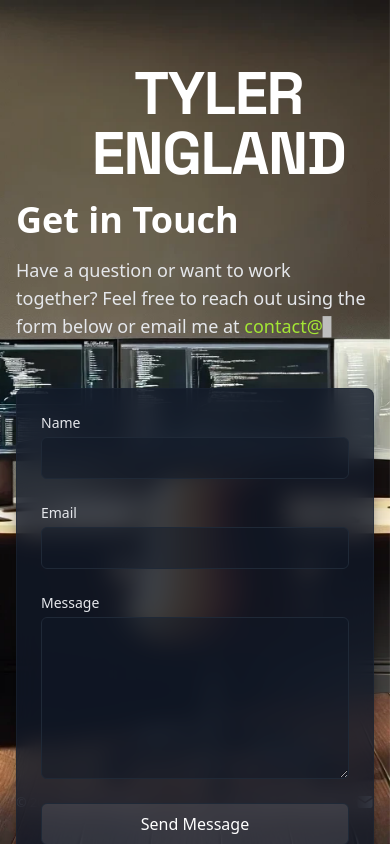
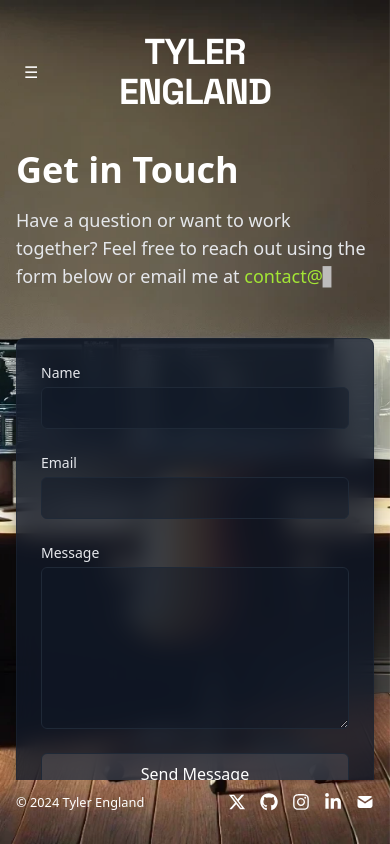
Before and after one commit to tylerengland25/personal-website, a Next.js app: page /contact in a window 390 px wide. Built offline with nearby package versions, Linux system fonts and the light colour scheme.

Commit message:
Contact page

```diff
--- a/app/contact/page.tsx
+++ b/app/contact/page.tsx
@@ -4,17 +4,23 @@ import { socialLinks } from '../config';
 import { Navbar } from '../(home)/components/nav';
 import Footer from '../(home)/components/footer';
 import TypeWriter from '../components/type-writer';
+import MobileNav from '../(home)/components/mobile-nav';
 
 export default function Contact() {
   return (
     <div className="h-screen overflow-hidden relative flex flex-col">
       <Background imagePath="/backgrounds/desk-setup-dark.webp" />
       <div className="fixed top-0 left-0 right-0 z-50 bg-transparent">
-        <Navbar />
+        <div className="lg:block hidden">
+          <Navbar />
+        </div>
+        <div className="lg:hidden">
+          <MobileNav />
+        </div>
       </div>
       <div className="flex-1 flex flex-col">
-        <div className="fixed top-[200px] left-0 right-0 z-40">
-          <section className="max-w-6xl mx-auto px-4 relative">
+        <div className="fixed top-[150px] lg:top-[200px] left-0 right-0 z-40 overflow-y-auto bottom-16">
+          <section className="max-w-6xl mx-auto px-4 relative pb-8">
             <div className="mb-12">
               <h1 className="text-4xl font-bold mb-4 text-white">
                 Get in Touch
```
